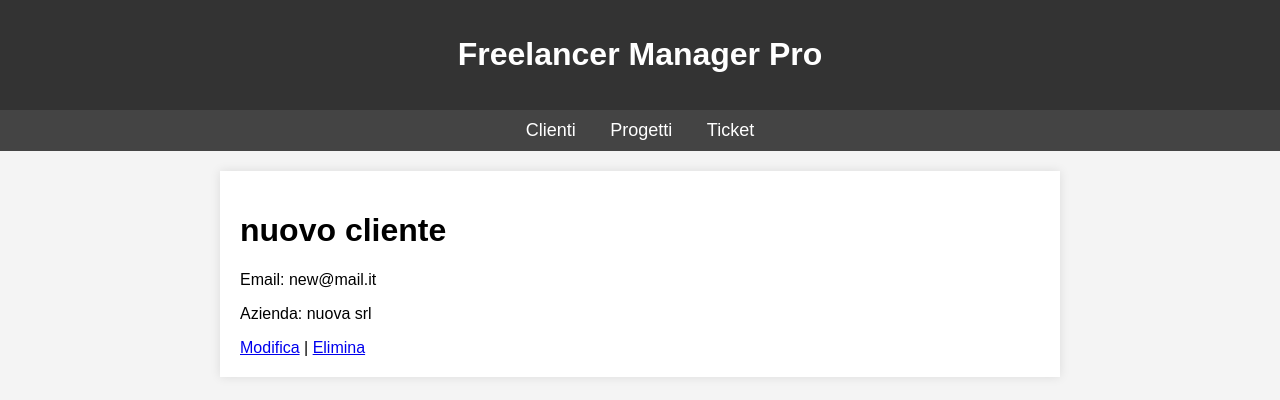
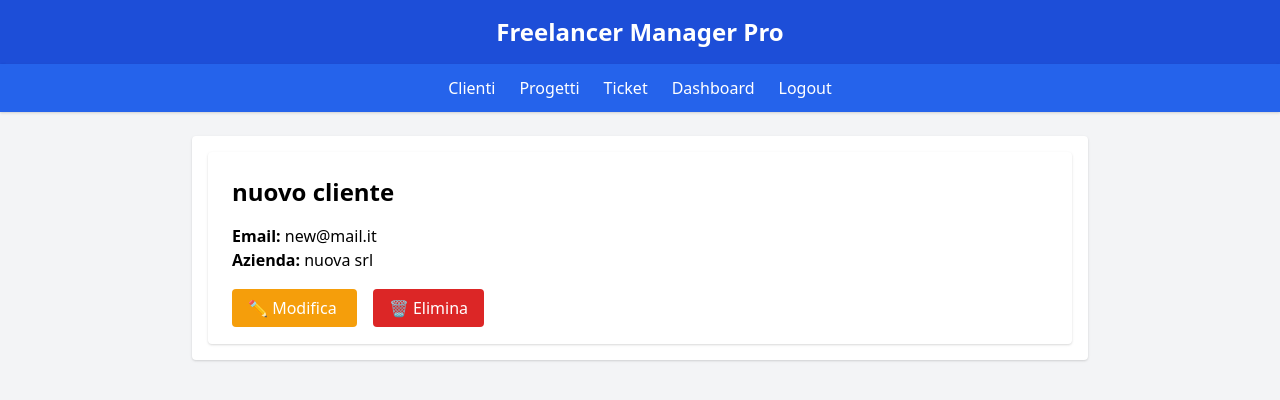
Before and after one commit to fabiogrossi84/Progetto_freelancer_manager_pro, a Django app: page /clienti/8/ in a window 1280 px wide. Shown: the top 400 px of the page. Run offline with Django 5.2, Linux system fonts and the light colour scheme; a user stored in the database is signed in; data comes from the database, SQL or seed files in the repository; both versions use the stored data as it was after the commit.

Commit message:
Ho creato dashboard cliente e modificato la vista cliente col controllo password_change inserito in def dashboard_cliente, ho inserito login_redirect in settings.py per il cliente, ho aggiunto i path per le viste login e logout e ho fatto tutti i template con tailwind.

```diff
--- a/freelancer_manager_pro/settings.py
+++ b/freelancer_manager_pro/settings.py
@@ -44,6 +44,9 @@ INSTALLED_APPS = [
     'gestione_log',
     "home",
 ]
+
+LOGIN_REDIRECT_URL = '/cliente/dashboard/'  # Dopo login, va alla dashboard cliente
+LOGOUT_REDIRECT_URL = '/login/'            # Dopo logout, torna alla pagina di login
 
 MIDDLEWARE = [
     'django.middleware.security.SecurityMiddleware',
--- a/gestione_clienti/urls.py
+++ b/gestione_clienti/urls.py
@@ -1,5 +1,5 @@
 from django.urls import path
-from .views import ClienteListView, ClienteDetailView, ClienteCreateView, ClienteUpdateView, ClienteDeleteView
+from .views import ClienteListView, ClienteDetailView, ClienteCreateView, ClienteUpdateView, ClienteDeleteView, dashboard_cliente
 from django.contrib.auth import views as auth_views # Importo le viste di autenticazione di Django
 
 urlpatterns = [
@@ -11,4 +11,9 @@ urlpatterns = [
     # Cambio password obbligatorio per Clienti
     path('password_change/', auth_views.PasswordChangeView.as_view(template_name='registration/password_change.html'), name='password_change'),
     path('password_change/done/', auth_views.PasswordChangeDoneView.as_view(template_name='registration/password_change_done.html'), name='password_change_done'),
+    # percorso dashboard cliente
+    path('cliente/dashboard/', dashboard_cliente, name='dashboard_cliente'),
+    # percorso login cliente
+    path('login/', auth_views.LoginView.as_view(template_name='registration/login.html'), name='login'),
+    path('logout/', auth_views.LogoutView.as_view(next_page='login'), name='logout'),
 ]
--- a/gestione_clienti/views.py
+++ b/gestione_clienti/views.py
@@ -15,11 +15,11 @@ class ClienteListView(LoginRequiredMixin, ListView):
     context_object_name = "clienti"
 
     """ Indirizzo il cliente al primo login a cambiare la password """
-    def dispatch(self, request, *args, **kwargs):
+    """def dispatch(self, request, *args, **kwargs):
         user = request.user
         if user.ruolo == "C" and user.check_password("cliente-123"):
             return redirect(reverse("password_change"))
-        return super().dispatch(request, *args, **kwargs)
+        return super().dispatch(request, *args, **kwargs)"""
 
     def get_queryset(self):
         user = self.request.user
@@ -94,3 +94,25 @@ class ClienteDeleteView(LoginRequiredMixin, UserPassesTestMixin, DeleteView):
 
     def test_func(self):
         return self.request.user.is_admin_app()
+
+@login_required # (è una funzione e non modifica oggetti)
+def dashboard_cliente(request):
+    user = request.user
+    if user.ruolo == "C" and user.check_password("cliente-123"):
+        return redirect("password_change")
+
+    cliente = get_object_or_404(Cliente, user=user)
+    progetti = cliente.progetti.all()
+
+    totale = progetti.count()
+    in_corso = progetti.filter(stato="IC").count()
+    completati = progetti.filter(stato="CO").count()
+
+    context = {
+        "cliente": cliente,
+        "progetti": progetti,
+        "totale": totale,
+        "in_corso": in_corso,
+        "completati": completati
+    }
+    return render(request, "gestione_clienti/dashboard_cliente.html", context)
--- a/templates/base.html
+++ b/templates/base.html
@@ -4,50 +4,29 @@
     <meta charset="UTF-8">
     <meta name="viewport" content="width=device-width, initial-scale=1.0">
     <title>{% block title %}Freelancer Manager{% endblock %}</title>
-    <style>
-        body {
-            font-family: Arial, sans-serif;
-            margin: 0;
-            padding: 0;
-            background-color: #f4f4f4;
-        }
-        header {
-            background: #333;
-            color: #fff;
-            padding: 15px;
-            text-align: center;
-        }
-        nav {
-            text-align: center;
-            padding: 10px;
-            background: #444;
-        }
-        nav a {
-            color: white;
-            text-decoration: none;
-            margin: 0 15px;
-            font-size: 18px;
-        }
-        main {
-            max-width: 800px;
-            margin: 20px auto;
-            padding: 20px;
-            background: white;
-            box-shadow: 0px 0px 10px rgba(0, 0, 0, 0.1);
-        }
-    </style>
+    <!-- Tailwind CSS CDN -->
+    <link href="https://cdn.jsdelivr.net/npm/tailwindcss@2.2.19/dist/tailwind.min.css" rel="stylesheet">
 </head>
-<body>
-    <header>
-        <h1>Freelancer Manager Pro</h1>
+<body class="bg-gray-100 font-sans">
+
+    <!-- Header -->
+    <header class="bg-blue-700 text-white p-4 text-center shadow">
+        <h1 class="text-2xl font-bold">Freelancer Manager Pro</h1>
     </header>
-    <nav>
-        <a href="{% url 'cliente-list' %}">Clienti</a>
-        <a href="#">Progetti</a>
-        <a href="#">Ticket</a>
+
+    <!-- Navbar -->
+    <nav class="bg-blue-600 text-white p-3 flex justify-center space-x-6 shadow">
+        <a href="{% url 'cliente-list' %}" class="hover:underline">Clienti</a>
+        <a href="#" class="hover:underline">Progetti</a>
+        <a href="#" class="hover:underline">Ticket</a>
+        <a href="{% url 'dashboard_cliente' %}" class="hover:underline">Dashboard</a>
+        <a href="{% url 'logout' %}" class="hover:underline">Logout</a>
     </nav>
-    <main>
+
+    <!-- Main content -->
+    <main class="max-w-4xl mx-auto mt-6 p-4 bg-white rounded shadow">
         {% block content %}{% endblock %}
     </main>
+
 </body>
 </html>
--- a/templates/gestione_clienti/cliente_detail.html
+++ b/templates/gestione_clienti/cliente_detail.html
@@ -1,8 +1,19 @@
 {% extends "base.html" %}
+{% block title %}Dettaglio Cliente{% endblock %}
+
 {% block content %}
-<h1>{{ cliente.nome }}</h1>
-<p>Email: {{ cliente.email }}</p>
-<p>Azienda: {{ cliente.azienda }}</p>
-<a href="{% url 'cliente-update' cliente.id %}">Modifica</a> |
-<a href="{% url 'cliente-delete' cliente.id %}">Elimina</a>
+<div class="bg-white p-6 rounded shadow">
+    <h1 class="text-2xl font-bold mb-4">{{ cliente.nome }}</h1>
+    <p><strong>Email:</strong> {{ cliente.email }}</p>
+    <p><strong>Azienda:</strong> {{ cliente.azienda }}</p>
+
+    <div class="mt-6 space-x-4">
+        <a href="{% url 'cliente-update' cliente.id %}" class="bg-yellow-500 text-white px-4 py-2 rounded hover:bg-yellow-600 transition">
+            ✏️ Modifica
+        </a>
+        <a href="{% url 'cliente-delete' cliente.id %}" class="bg-red-600 text-white px-4 py-2 rounded hover:bg-red-700 transition">
+            🗑 Elimina
+        </a>
+    </div>
+</div>
 {% endblock %}
```
Also changed, not shown: templates/gestione_clienti/cliente_confirm_delete.html (+10 -7 lines), templates/gestione_clienti/cliente_form.html (+12 -8 lines), templates/gestione_clienti/cliente_list.html (+10 -11 lines), templates/gestione_clienti/dashboard_cliente.html (added, +64 -0 lines), templates/home.html (+4 -3 lines), templates/registration/login.html (added, +22 -0 lines), templates/registration/password_change.html (+13 -6 lines), templates/registration/password_change_done.html (+7 -3 lines), db.sqlite3.
